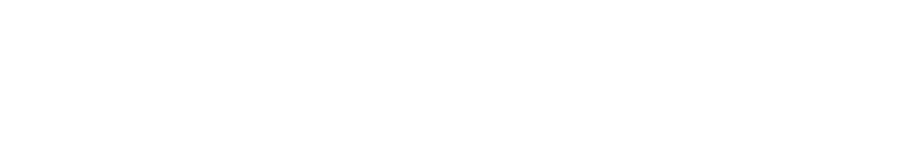
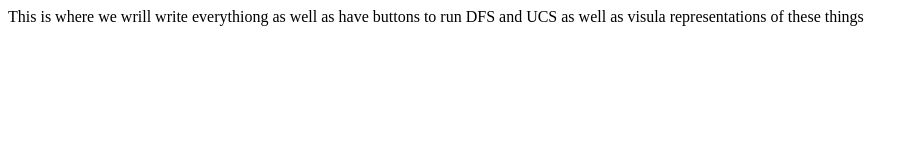
Before and after one commit to jarod137/DFS-UFS_WebTutor, a plain HTML site: page index.html in a window 1280 px wide. Shown: the whole page, without its empty margins (0-918 px from the left). Drawn offline with Linux system fonts and the light colour scheme.

Commit message:
added description

```diff
--- a/index.html
+++ b/index.html
@@ -4,6 +4,9 @@
     <title>DFS and UCS WebTutor</title>
 
 </head>
+<body>
+    This is where we wrill write everythiong as well as have buttons to run DFS and UCS as well as visula representations of these things
+</body>
 </html>
 
 
```
